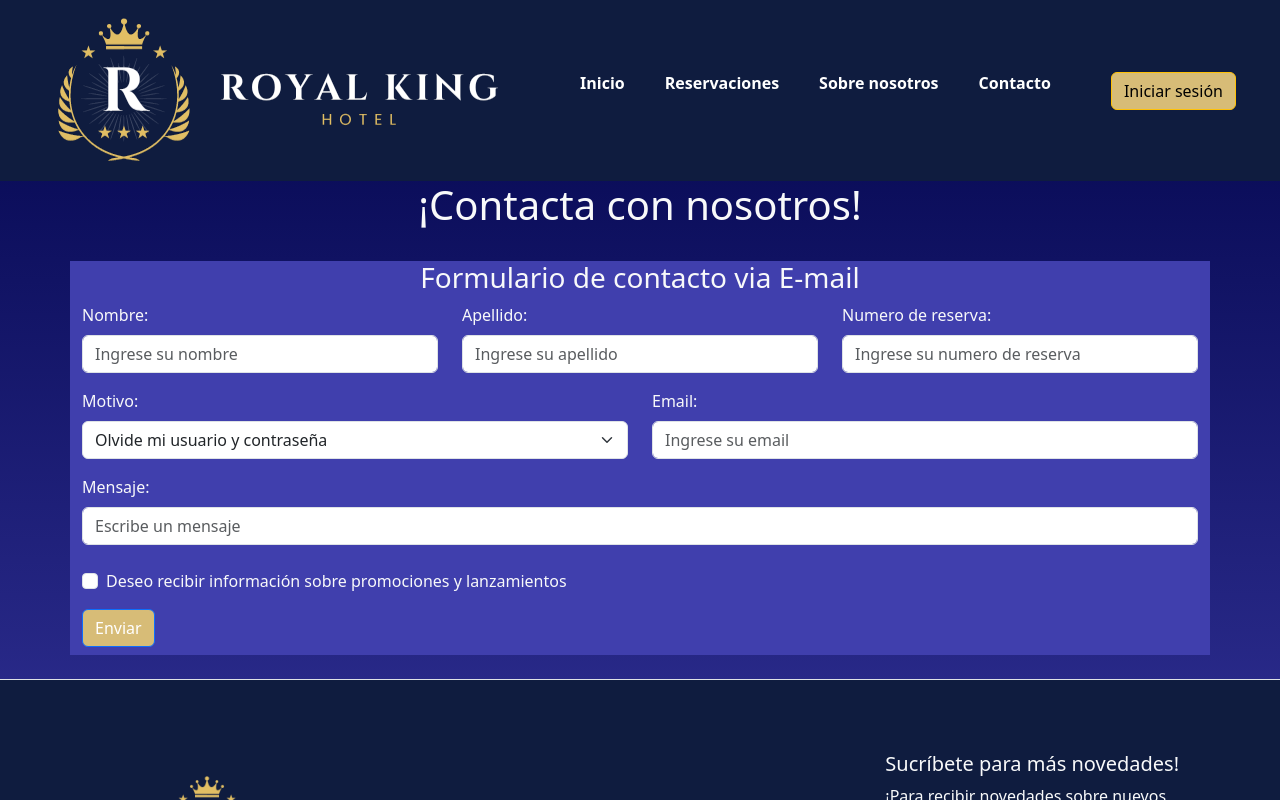
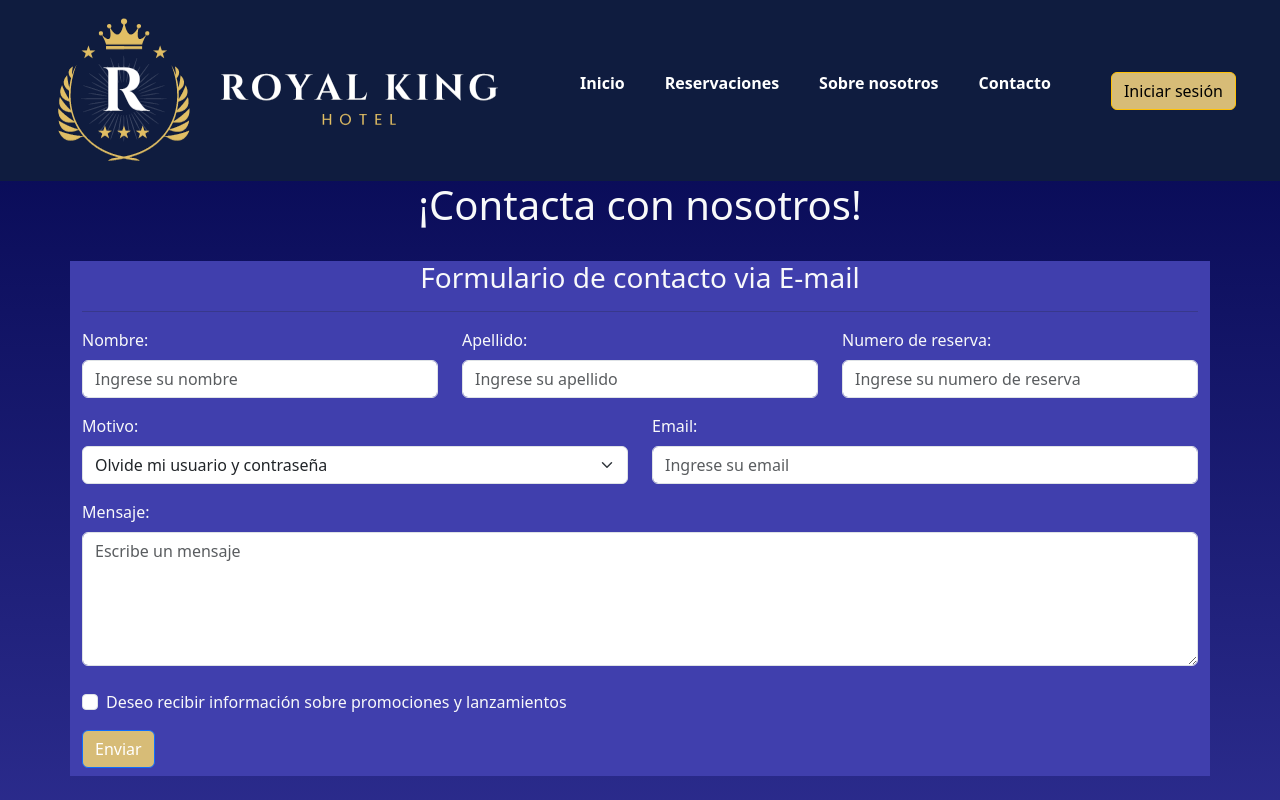
Before and after one commit to juacovanmessem/RoyalKingHotelFront, a React (Vite) app: page /Contacto in a window 1280 px wide. Shown: the top 800 px of the page. Built offline with nearby package versions, Linux system fonts and the light colour scheme.

Commit message:
agrandamos el formulario de mensaje con texarea

```diff
--- a/src/components/Contacto/Contacto.jsx
+++ b/src/components/Contacto/Contacto.jsx
@@ -42,6 +42,7 @@ const Contacto = () => {
       <Container>
        <Form>
          <h3 className='text-center text-light'>Formulario de contacto via E-mail</h3>
+         <hr></hr>
          <Row className="mb-3">
            <Form.Group as={Col} controlId="FormGridName">
              <Form.Label className='text-light'>Nombre: </Form.Label>
@@ -76,7 +77,7 @@ const Contacto = () => {
          </Row>
          <Form.Group as={Col} controlId="formGridMensaje" >
             <Form.Label className='text-light'>Mensaje:</Form.Label>
-            <Form.Control type="text" placeholder="Escribe un mensaje" id='mensaje'/>
+            <Form.Control type="text" as="textarea" rows={5}  placeholder="Escribe un mensaje" id='mensaje'/>
          </Form.Group>
          <br></br>
          <Form.Group className="mb-3" id="formGridCheckbox">
```
